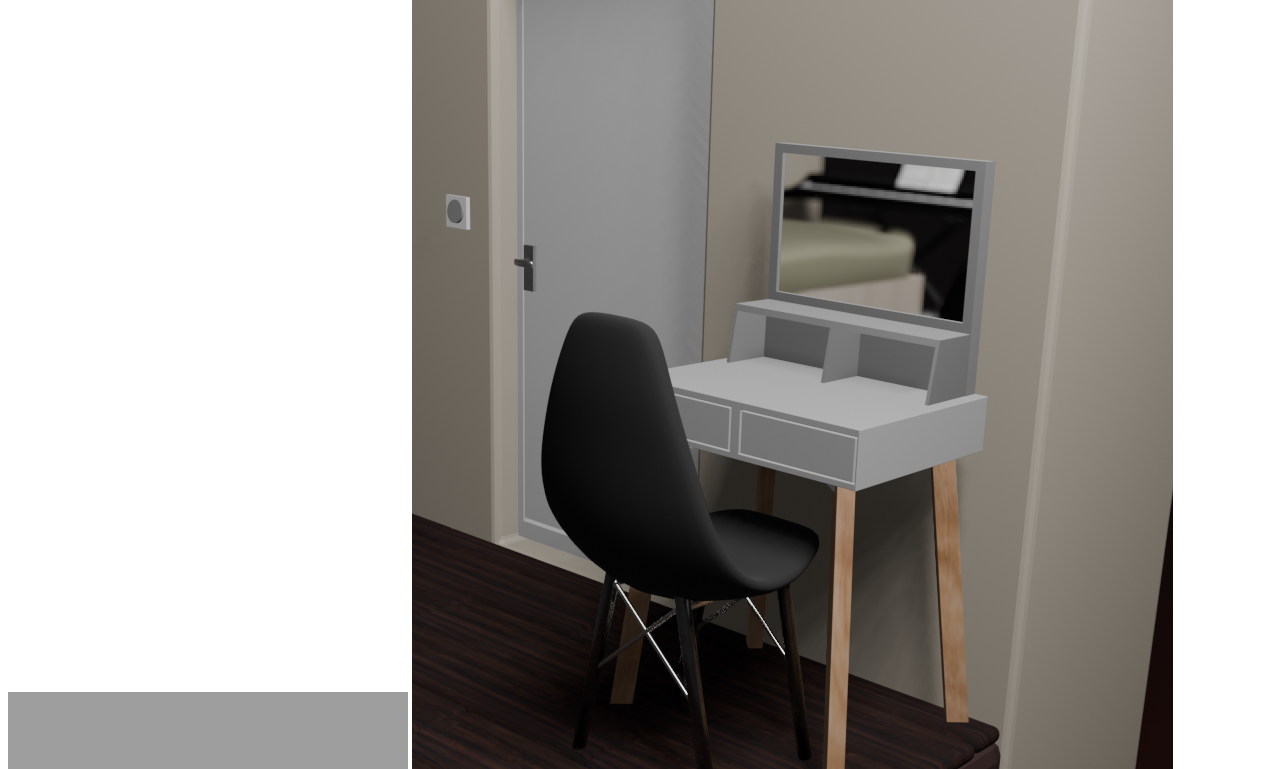
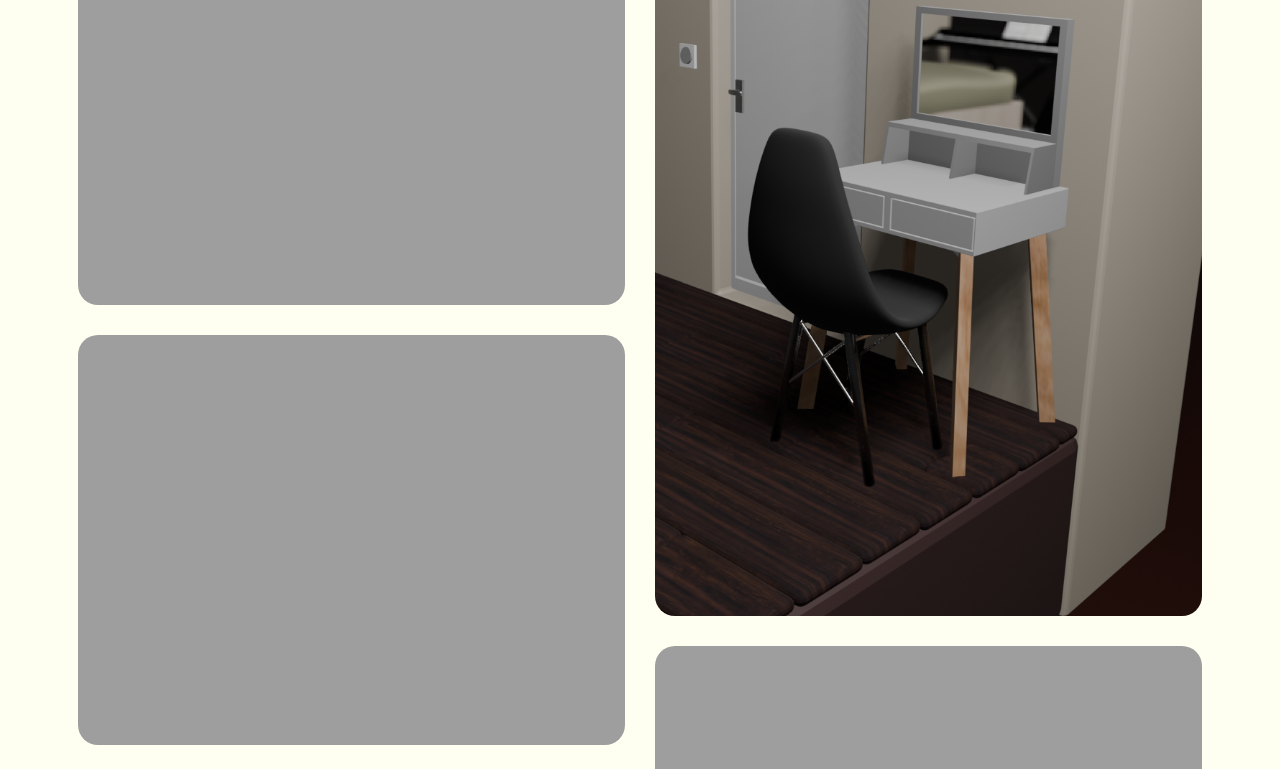
Before and after one commit to Slayder-blip/Portfolio-Lea-Gallou, a plain HTML site: page 3d.html in a window 1280 px wide. Shown: the part 819-1588 px from the top of the page. Drawn offline with Linux system fonts and the light colour scheme; the site is published under a folder, as on GitHub Pages, so addresses that start at the root find nothing; a web font is replaced by a local one.

Commit message:
maj4 finale chemin corrigé

```diff
--- a/3d.html
+++ b/3d.html
@@ -5,8 +5,8 @@
     <meta charset="UTF-8">
     <meta name="viewport" content="width=device-width, initial-scale=1.0">
     <title>Mon Portfolio</title>
-    <link rel="stylesheet" href="/assets/palette.css">
-    <link rel="stylesheet" href="/assets/style.css">
+    <link rel="stylesheet" href="./assets/palette.css">
+    <link rel="stylesheet" href="./assets/style.css">
     <link rel="stylesheet" href="https://use.typekit.net/hdn8hss.css">
 </head>
 
```
Also changed, not shown: contact.html (+2 -2 lines), dessins.html (+2 -2 lines), web.html (+2 -2 lines).
